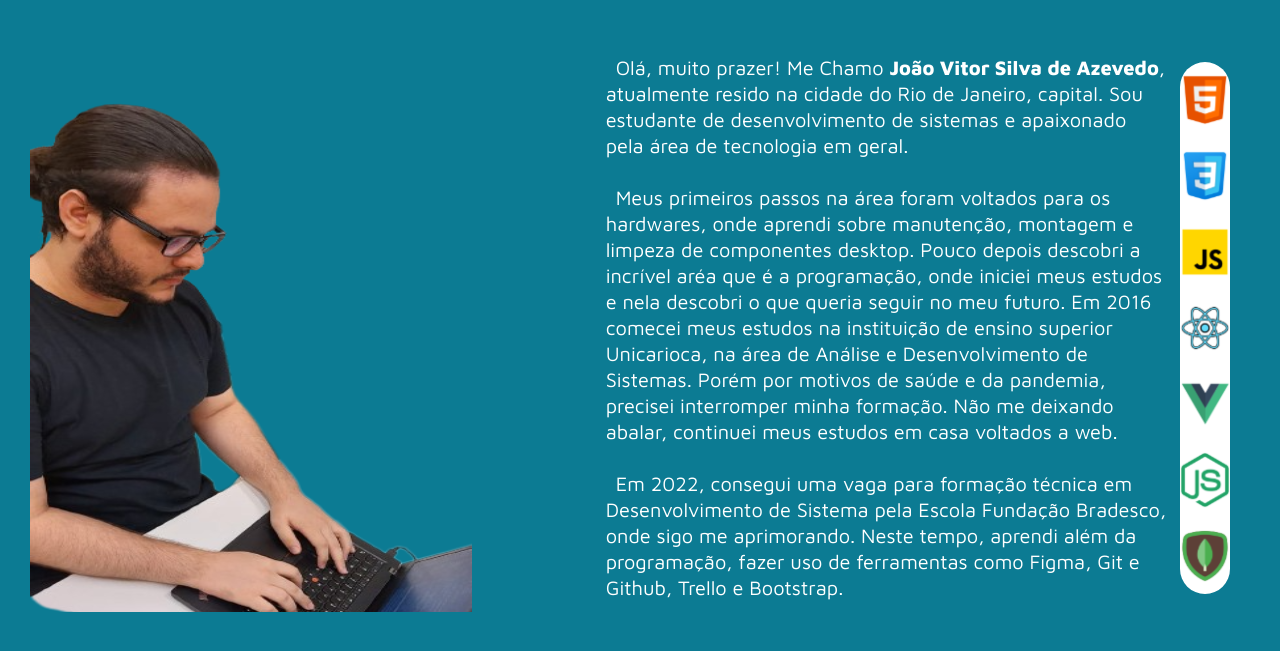
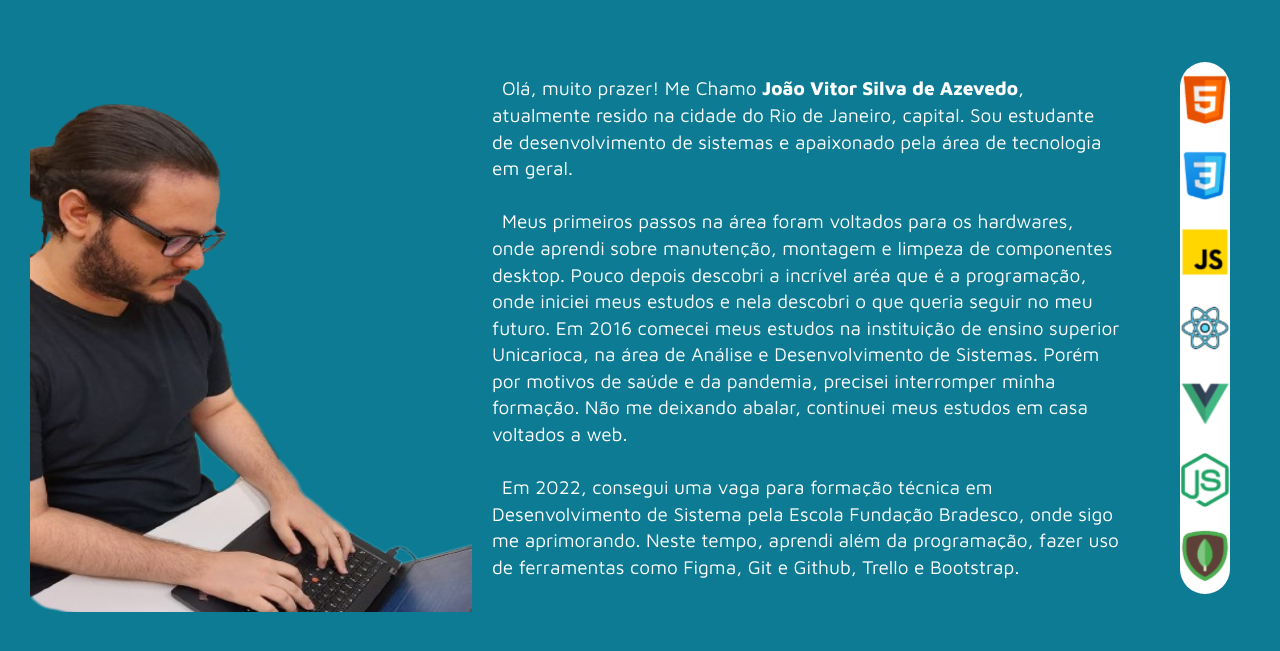
Before and after one commit to joaovsa97/portifolio, a React (Create React App) app: page / in a window 1280 px wide. Shown: the part 962-1613 px from the top of the page. Built offline with nearby package versions, Linux system fonts and the light colour scheme.

Commit message:
update: change about page layout

```diff
--- a/src/pages/about/style.scss
+++ b/src/pages/about/style.scss
@@ -22,18 +22,17 @@
     padding: 20px;
 
     .bio {
-      color: $white;
-      padding: 12px;
-
       overflow: auto;
-      max-width: 50vw;
+      margin: 0 60px 0 0;
       scroll-behavior: smooth;
 
       span {
         text-indent: 10px;
-        font-size: 20px;
-        line-height: 1.3;
+        font-size: 19px;
+        line-height: 1.4;
         font-weight: 300;
+
+        padding: 0 40px;
       }
     }
 
```
